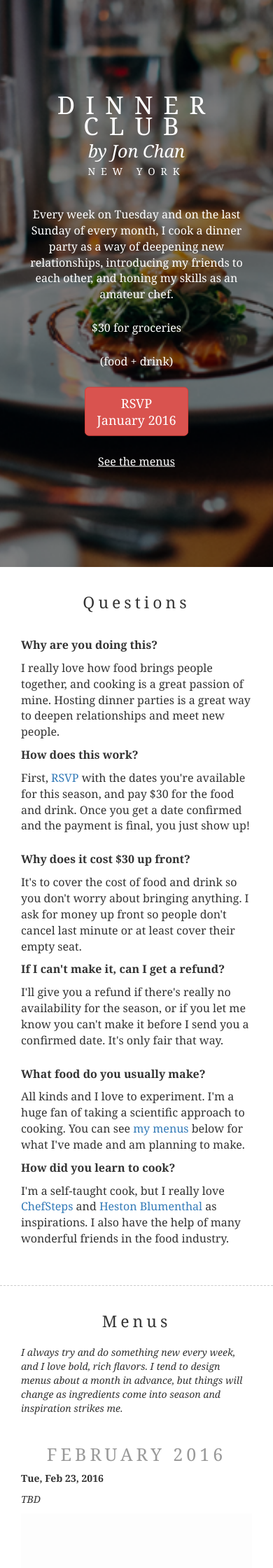
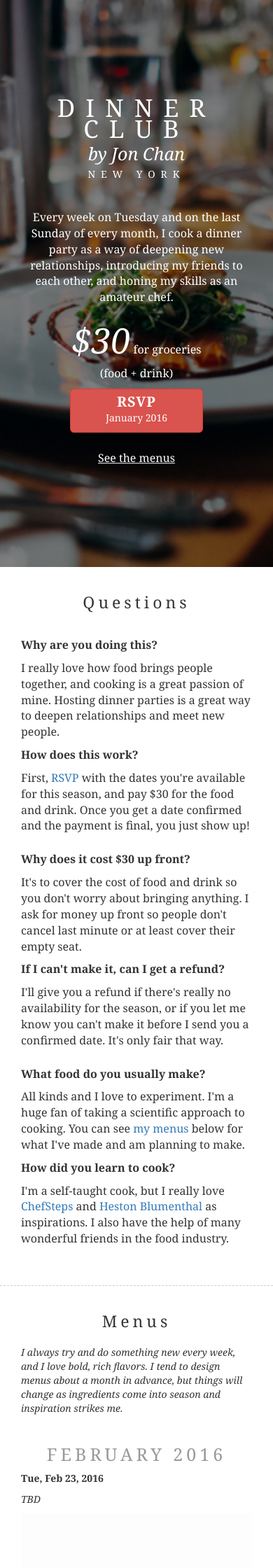
Before and after one commit to JonHMChan/blog, a Jekyll site: the page dinner/index.html, which Jekyll copies as it is, in a window 390 px wide. Shown: the top 2240 px of the page at 70% size. Built offline with Jekyll 4.4.1, drawn with Linux system fonts in a browser that asks for light colours.

Commit message:
Update price styles

```diff
--- a/dinner/index.html
+++ b/dinner/index.html
@@ -98,12 +98,16 @@
 			    top: 50%;
 			    transform: translateY(-50%);
 			}
-			header p.price .btn {
+			header .price p {
+				margin: 0;
+			}
+			header .price .btn {
+				margin-top: 10px;
 				padding: 5px 50px 10px 50px;
 				font-size: 14px;
 				transition: all 0.25s ease;
 			}
-			header p.price .btn span {
+			header .price .btn span {
 				font-size: 20px;
 				font-weight: 600;
 				font-style: normal;
@@ -124,10 +128,10 @@
 				text-transform: uppercase;
 				margin-bottom: 40px;
 			}
-			header p.price {
+			header .price {
 				margin: 30px 0 15px 0;
 			}
-			header p.price span {
+			header .price span {
 				font-size: 50px;
 				font-style: italic;
 				font-weight: 100;
@@ -183,7 +187,7 @@
 	  			header p {
 	  				margin-top: 25px;
 	  			}
-	  			header p.price {
+	  			header .price {
 	  				margin: 15px 0;
 	  			}
 	  			video#bgvid {
```
